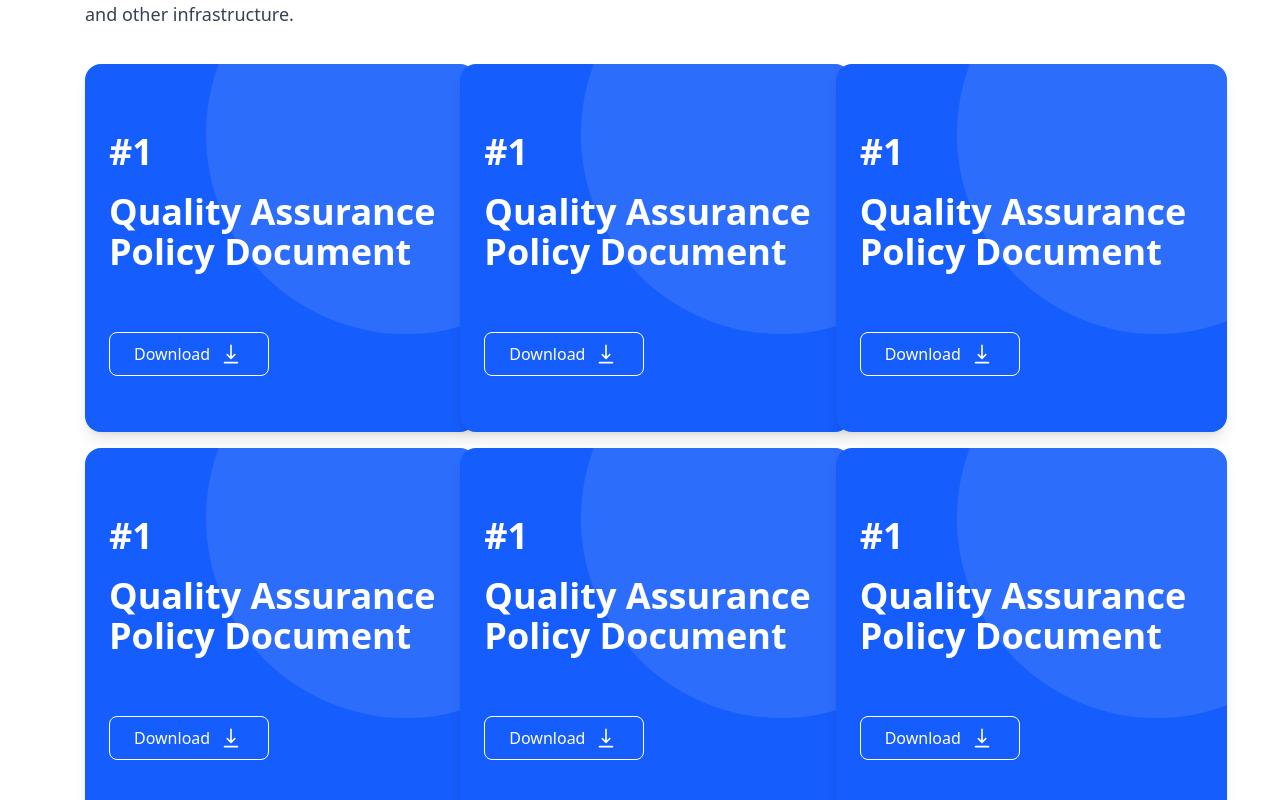
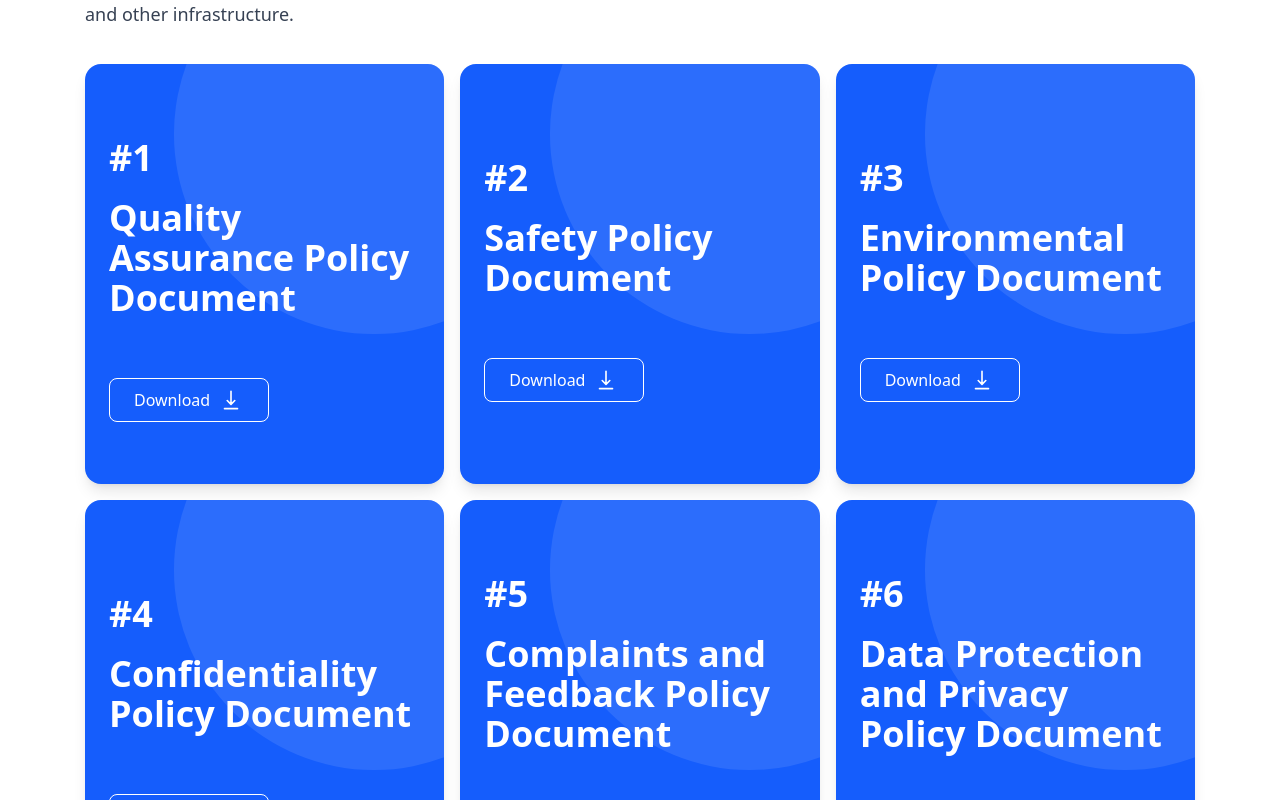
Before and after one commit to tharanga-madurapperuma/statewide-geotechnical_construction-site, a React (Vite) app: page /resources in a window 1280 px wide. Shown: the part 2180-2980 px from the top of the page. Built offline with nearby package versions, Linux system fonts and the light colour scheme.

Commit message:
updated cards

```diff
--- a/src/components/card-documentation/CardDocumentation.jsx
+++ b/src/components/card-documentation/CardDocumentation.jsx
@@ -1,16 +1,16 @@
 import React from "react";
 
 
-const DocumentCard = ({image, title}) => {
+const DocumentCard = ({image, title, number}) => {
   return (
-    <div className="relative w-[391px] h-[368px] bg-blue-600 rounded-2xl flex flex-col items-left justify-center text-white px-6 shadow-lg overflow-hidden">
+    <div className="relative w-full h-[420px] bg-blue-600 rounded-2xl flex flex-col items-left justify-center text-white px-6 shadow-lg overflow-hidden">
       {/* White Circular Shadow Effect */}
       <div className="absolute top-[-130px] right-[-130px] w-[400px] h-[400px] bg-white/10 rounded-full blur-1xl"></div>
 
       {/* Card Content */}
-      <span className="text-4xl font-bold text-left py-3">#1</span>
+      <span className="text-4xl font-bold text-left py-3">#{number}</span>
       <h2 className="text-4xl font-semibold text-left mt-2 pb-9">
-        Quality Assurance Policy Document
+        {title}
       </h2>
       <button className="mt-6 flex items-center gap-2 border border-white px-6 py-2 w-[160px] rounded-lg hover:bg-[#004BFF] transition">
         Download
--- a/src/components/card-icon-license/CardIconLicense.jsx
+++ b/src/components/card-icon-license/CardIconLicense.jsx
@@ -11,7 +11,7 @@ const LicenseCard = ({image, title}) => {
             className="text-white w-[95.87px] h-[95.87px]" />
       </div>
       <p className="mt-4 text-lg font-medium text-gray-900 text-center">
-        Water Bore Licenses <br />
+        {title} <br />
         (Class 1 & 2)
       </p>
     </div>
```
